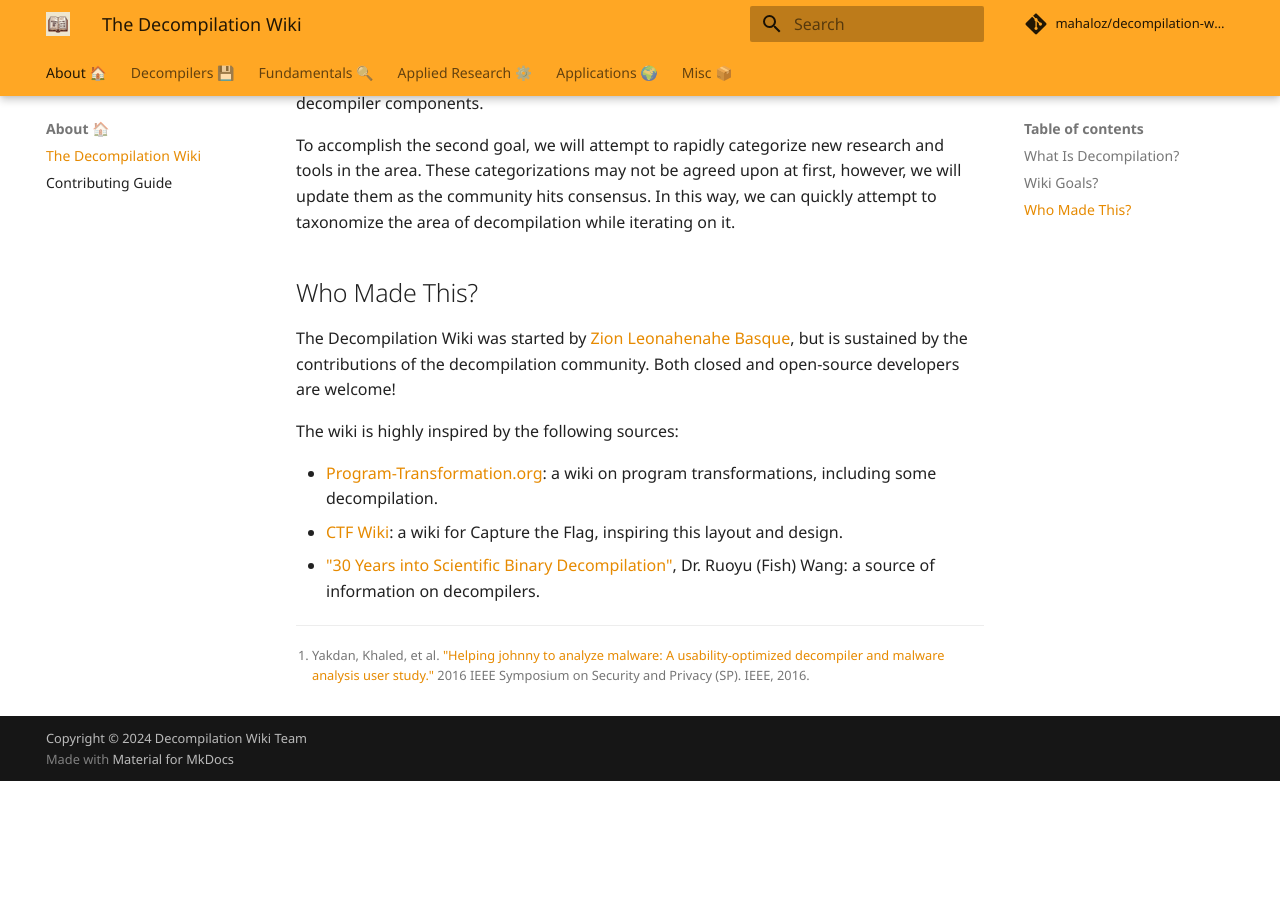
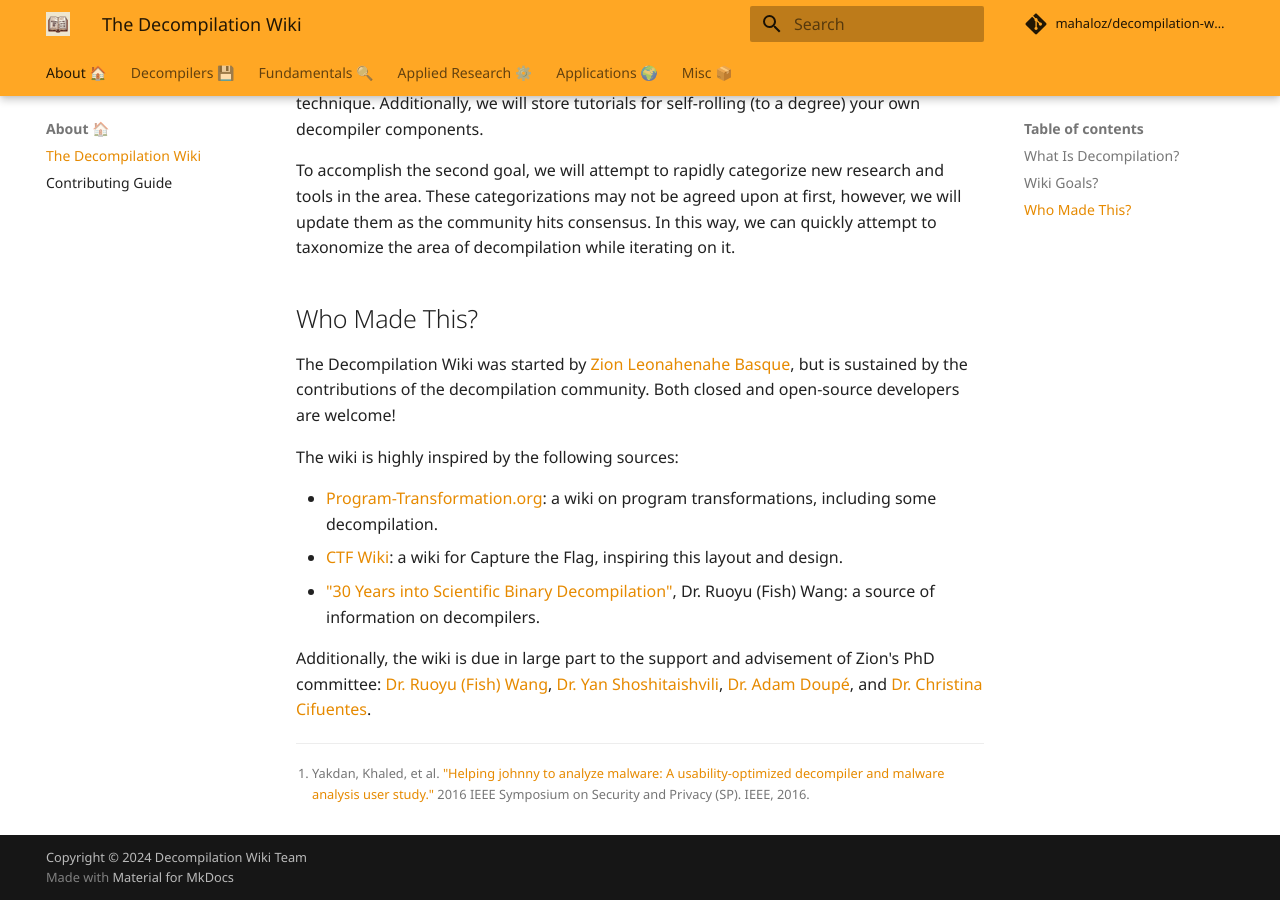
Before and after one commit to mahaloz/decompilation-wiki, an MkDocs documentation site: the page built from docs/index.md, in a window 1280 px wide and 900 px high, scrolled down 1275 px. Built offline with MkDocs 1.6.1 and Material for MkDocs 9.7.7, drawn with Linux system fonts in a browser that asks for light colours; comment, search, counter and statistics services are not loaded; before the commit the page ends 2056 px from its top, so only the background shows below that; some of the changed text lies outside the part shown.

Commit message:
update entry and contribution page

```diff
--- a/docs/index.md
+++ b/docs/index.md
@@ -6,6 +6,7 @@
 
 The Decompilation Wiki is a collection of categorized information on all things decompilation.
 From real-world applications to cutting-edge research papers, the Decompilation Wiki has it all! Join our Discord below for active community engagement. To get involved, see our [contribution guide](/contributing).
+The Decompilation Wiki is still early in development, so any contribution is appreciated!
 
 [![Discord](https://dcbadge.vercel.app/api/server/hE7prXNt7t)](https://discord.gg/hE7prXNt7t)
 
@@ -48,5 +49,6 @@
 - [CTF Wiki](https://ctf-wiki.org/): a wiki for Capture the Flag, inspiring this layout and design.
 - ["30 Years into Scientific Binary Decompilation"](https://www.youtube.com/watch?v=XasallkPQIA), Dr. Ruoyu (Fish) Wang: a source of information on decompilers.
 
+Additionally, the wiki is due in large part to the support and advisement of Zion's PhD committee: [Dr. Ruoyu (Fish) Wang](https://ruoyuwang.me/), [Dr. Yan Shoshitaishvili](http://yancomm.net/), [Dr. Adam Doupé](https://adamdoupe.com/), and [Dr. Christina Cifuentes](https://labs.oracle.com/pls/apex/f?p=labs:bio:0:21).
 
 [^1]: Yakdan, Khaled, et al. ["Helping johnny to analyze malware: A usability-optimized decompiler and malware analysis user study."](https://ieeexplore.ieee.org/stamp/stamp.jsp?arnumber=7546501&casa_token=Pl69lA763yoAAAAA:0rH6AIEbiBhbUGGaSvJvhaYeFEaWPnIifVHceQTGkd_k4NQK6EDH_zcytY-I-W6OE5oHbdU) 2016 IEEE Symposium on Security and Privacy (SP). IEEE, 2016.
```
Also changed, not shown: other parts of docs/index.md (+1 -1 lines), README.md (+6 -4 lines), docs/contributing.md (+1 -0 lines).
